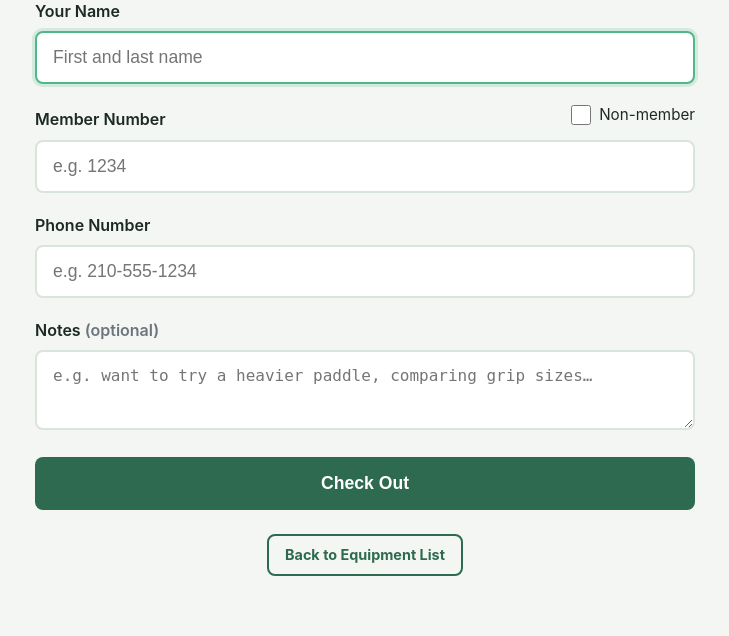
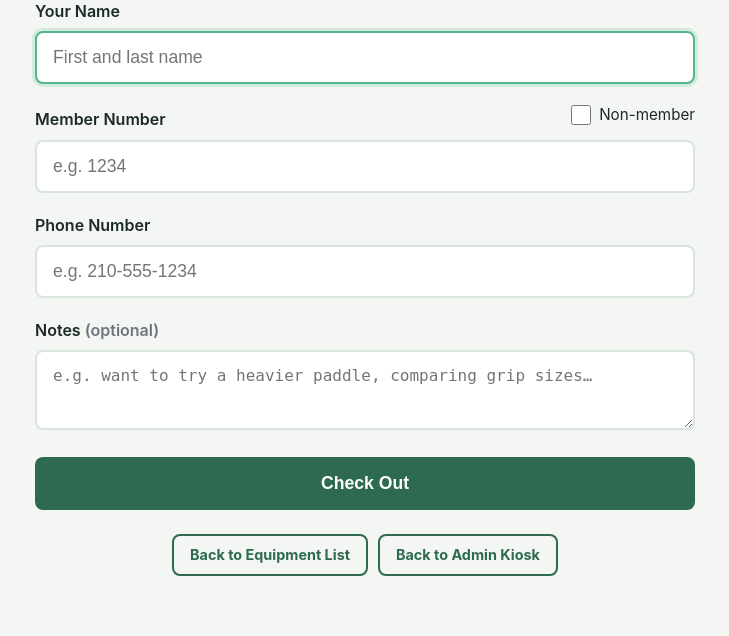
Before and after one commit to Greypawloski/DEMO-QRs, a Flask app: template templates/checkout_scan.html in a window 1280 px wide. Shown: the part 376-1012 px from the top of the page, without its empty margins (275-1004 px from the left). Run offline with Flask 3, Linux system fonts and the light colour scheme; the template is opened without the code that fills it: most values are stand-ins (such as "Sample title", 1, 10 or a date in 2020).

Commit message:
Add Back to Admin Kiosk button on checkout scan page
https://claude.ai/code/session_01X3RgV3eHpKictzMhFz9oq7

```diff
--- a/templates/checkout_scan.html
+++ b/templates/checkout_scan.html
@@ -114,7 +114,8 @@
   <button type="submit" class="btn btn-primary">Check Out</button>
 </form>
 
-<div class="text-center mt-24">
+<div class="text-center mt-24" style="display:flex;gap:10px;justify-content:center;flex-wrap:wrap;">
   <a href="{{ url_for('home') }}" class="btn btn-secondary btn-sm">Back to Equipment List</a>
+  <a href="{{ url_for('admin.kiosk_view') }}" class="btn btn-secondary btn-sm">Back to Admin Kiosk</a>
 </div>
 {% endblock %}
```
